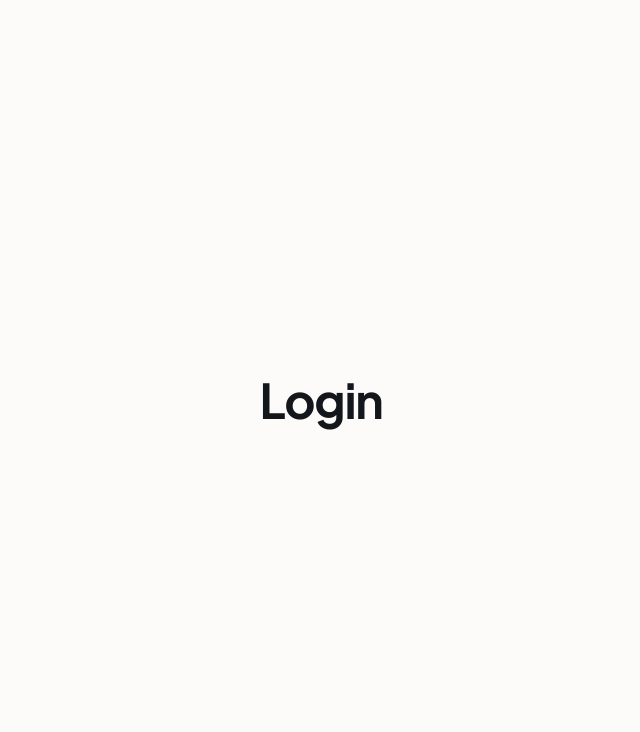
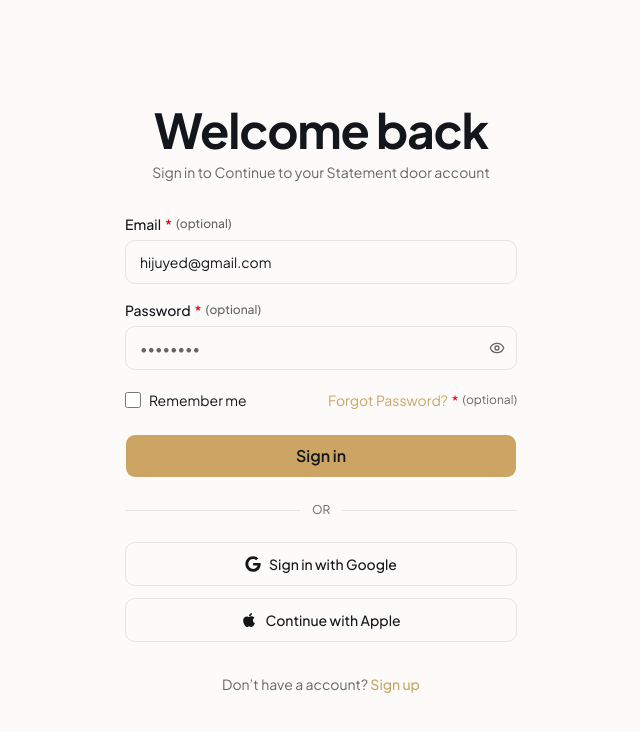
Before and after one commit to robindev2007/statement-doors, a Next.js app: page /login in a window 1280 px wide. Shown: the top 732 px of the page, without its empty margins (319-959 px from the left). Built offline with nearby package versions, Linux system fonts and the light colour scheme; a web font is replaced by a local one.

Commit message:
feat: implement centered login form with zod and react-hook-form in features/auth

```diff
--- a/package.json
+++ b/package.json
@@ -16,6 +16,7 @@
   },
   "dependencies": {
     "@base-ui/react": "^1.8.0",
+    "@hookform/resolvers": "^5.9.1",
     "class-variance-authority": "^0.7.1",
     "cn": "^0.4.0",
     "embla-carousel-react": "^8.6.0",
@@ -25,9 +26,11 @@
     "next": "16.3.8",
     "react": "19.2.8",
     "react-dom": "19.2.8",
+    "react-hook-form": "^7.89.0",
     "react-icons": "^5.7.0",
     "shadcn": "^4.21.1",
-    "tw-animate-css": "^1.4.0"
+    "tw-animate-css": "^1.4.0",
+    "zod": "^4.6.5"
   },
   "devDependencies": {
     "@shadcn/lint": "^0.2.0",
--- a/src/app/(auth)/login/page.tsx
+++ b/src/app/(auth)/login/page.tsx
@@ -1,11 +1,12 @@
 import type { Metadata } from "next";
 
-import { H1 } from "@/components/ui/typography";
+import { LoginForm } from "@/features/auth";
 
 export const metadata: Metadata = {
-  title: "Login | Statement Doors",
+  title: "Sign in | Statement Doors",
+  description: "Sign in to Continue to your Statement door account",
 };
 
 export default function LoginPage() {
-  return <H1>Login</H1>;
+  return <LoginForm />;
 }
--- /dev/null
+++ b/src/features/auth/components/login-form.tsx
@@ -0,0 +1,191 @@
+"use client";
+
+import { zodResolver } from "@hookform/resolvers/zod";
+import Link from "next/link";
+import { useState } from "react";
+import { useForm } from "react-hook-form";
+import { FaApple, FaGoogle } from "react-icons/fa";
+import { Eye, EyeOff } from "lucide-react";
+
+import { Button } from "@/components/ui/button";
+import { Input } from "@/components/ui/input";
+import { H1, P } from "@/components/ui/typography";
+import {
+  type LoginFormData,
+  loginSchema,
+} from "@/features/auth/schemas/login.schema";
+
+export function LoginForm() {
+  const [showPassword, setShowPassword] = useState(false);
+
+  const {
+    register,
+    handleSubmit,
+    formState: { errors, isSubmitting },
+  } = useForm<LoginFormData>({
+    resolver: zodResolver(loginSchema),
+    defaultValues: {
+      email: "hijuyed@gmail.com",
+      password: "",
+      rememberMe: false,
+    },
+  });
+
+  const onSubmit = (data: LoginFormData) => {
+    // Submit handler placeholder
+    console.log("Sign in form data:", data);
+  };
+
+  return (
+    <div className="w-full max-w-[440px] px-4 py-8 sm:px-6">
+      {/* Header */}
+      <div className="text-center">
+        <H1 className="text-2xl font-bold tracking-tight sm:text-3xl">
+          Welcome back
+        </H1>
+        <P className="text-muted-foreground mt-2 text-sm">
+          Sign in to Continue to your Statement door account
+        </P>
+      </div>
+
+      {/* Form */}
+      <form onSubmit={handleSubmit(onSubmit)} className="mt-8 space-y-4">
+        {/* Email Field */}
+        <div>
+          <label
+            htmlFor="email"
+            className="text-foreground flex items-center gap-1 text-sm font-medium"
+          >
+            <span>Email</span>
+            <span className="text-destructive">*</span>
+            <span className="text-muted-foreground text-xs">(optional)</span>
+          </label>
+          <div className="mt-1.5">
+            <Input
+              id="email"
+              type="email"
+              placeholder="hijuyed@gmail.com"
+              className="h-11 px-3.5"
+              {...register("email")}
+            />
+          </div>
+          {errors.email && (
+            <p className="text-destructive mt-1 text-xs">
+              {errors.email.message}
+            </p>
+          )}
+        </div>
+
+        {/* Password Field */}
+        <div>
+          <label
+            htmlFor="password"
+            className="text-foreground flex items-center gap-1 text-sm font-medium"
+          >
+            <span>Password</span>
+            <span className="text-destructive">*</span>
+            <span className="text-muted-foreground text-xs">(optional)</span>
+          </label>
+          <div className="relative mt-1.5">
+            <Input
+              id="password"
+              type={showPassword ? "text" : "password"}
+              placeholder="••••••••"
+              className="h-11 pr-10 pl-3.5"
+              {...register("password")}
+            />
+            <button
+              type="button"
+              onClick={() => setShowPassword(!showPassword)}
+              className="text-muted-foreground hover:text-foreground absolute inset-y-0 right-0 flex items-center pr-3"
+              aria-label={showPassword ? "Hide password" : "Show password"}
+            >
+              {showPassword ? (
+                <EyeOff className="size-4" />
+              ) : (
+                <Eye className="size-4" />
+              )}
+            </button>
+          </div>
+          {errors.password && (
+            <p className="text-destructive mt-1 text-xs">
+              {errors.password.message}
+            </p>
+          )}
+        </div>
+
+        {/* Remember me & Forgot Password */}
+        <div className="flex items-center justify-between pt-1">
+          <label className="flex cursor-pointer items-center gap-2 select-none">
+            <input
+              type="checkbox"
+              className="border-input accent-primary size-4 rounded"
+              {...register("rememberMe")}
+            />
+            <span className="text-foreground text-sm">Remember me</span>
+          </label>
+          <div className="flex items-center gap-1 text-sm">
+            <Link
+              href="/forgot-password"
+              className="text-primary hover:underline"
+            >
+              Forgot Password?
+            </Link>
+            <span className="text-destructive">*</span>
+            <span className="text-muted-foreground text-xs">(optional)</span>
+          </div>
+        </div>
+
+        {/* Submit Button */}
+        <Button
+          type="submit"
+          disabled={isSubmitting}
+          className="bg-primary text-primary-foreground hover:bg-primary/90 mt-2 h-11 w-full text-base font-semibold"
+        >
+          {isSubmitting ? "Signing in..." : "Sign in"}
+        </Button>
+      </form>
+
+      {/* Divider */}
+      <div className="relative my-6">
+        <div className="absolute inset-0 flex items-center">
+          <div className="border-border w-full border-t" />
+        </div>
+        <div className="relative flex justify-center text-xs uppercase">
+          <span className="bg-background text-muted-foreground px-3">or</span>
+        </div>
+      </div>
+
+      {/* Social Logins */}
+      <div className="space-y-3">
+        <Button
+          type="button"
+          variant="outline"
+          className="border-border hover:bg-muted h-11 w-full gap-2 font-medium"
+        >
+          <FaGoogle className="text-foreground size-4" />
+          <span>Sign in with Google</span>
+        </Button>
+        <Button
+          type="button"
+          variant="outline"
+          className="border-border hover:bg-muted h-11 w-full gap-2 font-medium"
+        >
+          <FaApple className="text-foreground size-4" />
+          <span>Continue with Apple</span>
+        </Button>
+      </div>
+
+      {/* Sign up prompt */}
+      <div className="text-muted-foreground mt-8 text-center text-sm">
+        <span>Don’t have a account? </span>
+        <Link
+          href="/signup"
+          className="text-primary font-medium hover:underline"
+        >
+          Sign up
+        </Link>
+      </div>
+    </div>
+  );
+}
--- /dev/null
+++ b/src/features/auth/index.ts
@@ -0,0 +1,2 @@
+export * from "./components/login-form";
+export * from "./schemas/login.schema";
--- /dev/null
+++ b/src/features/auth/schemas/login.schema.ts
@@ -0,0 +1,15 @@
+import { z } from "zod";
+
+export const loginSchema = z.object({
+  email: z
+    .string()
+    .min(1, "Email is required")
+    .email("Please enter a valid email address"),
+  password: z
+    .string()
+    .min(1, "Password is required")
+    .min(6, "Password must be at least 6 characters"),
+  rememberMe: z.boolean(),
+});
+
+export type LoginFormData = z.infer<typeof loginSchema>;
```
Also changed, not shown: 1 other file (tests, documents, lock files or other folders).
